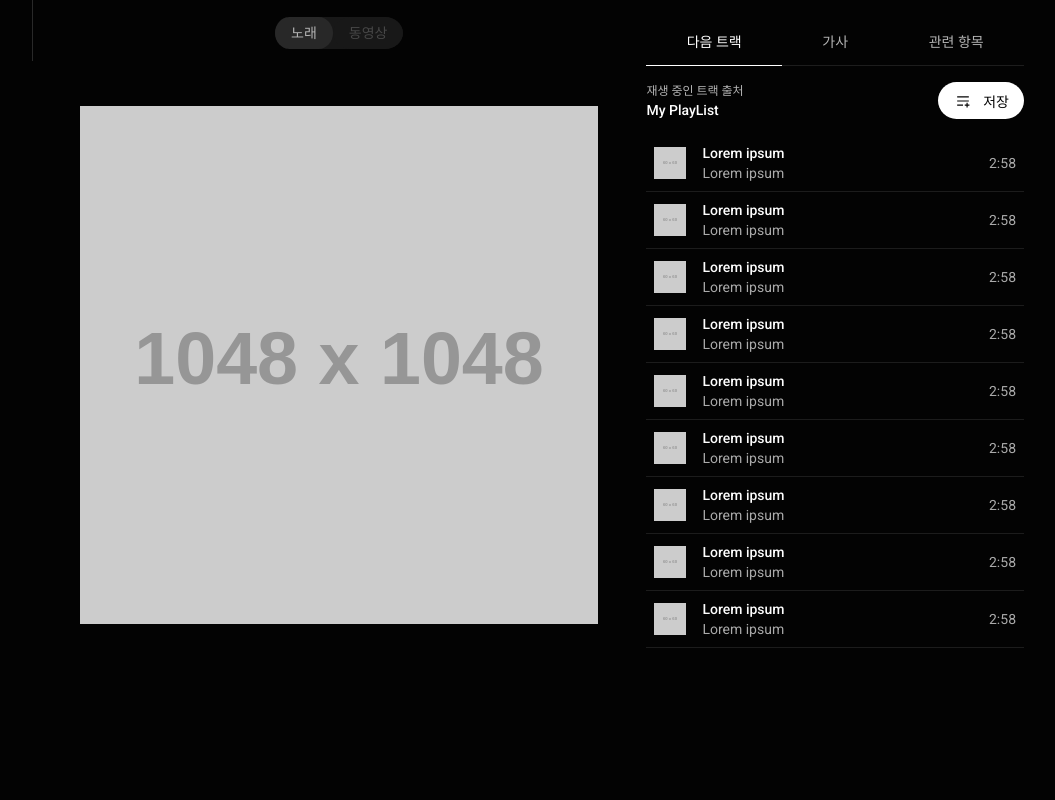
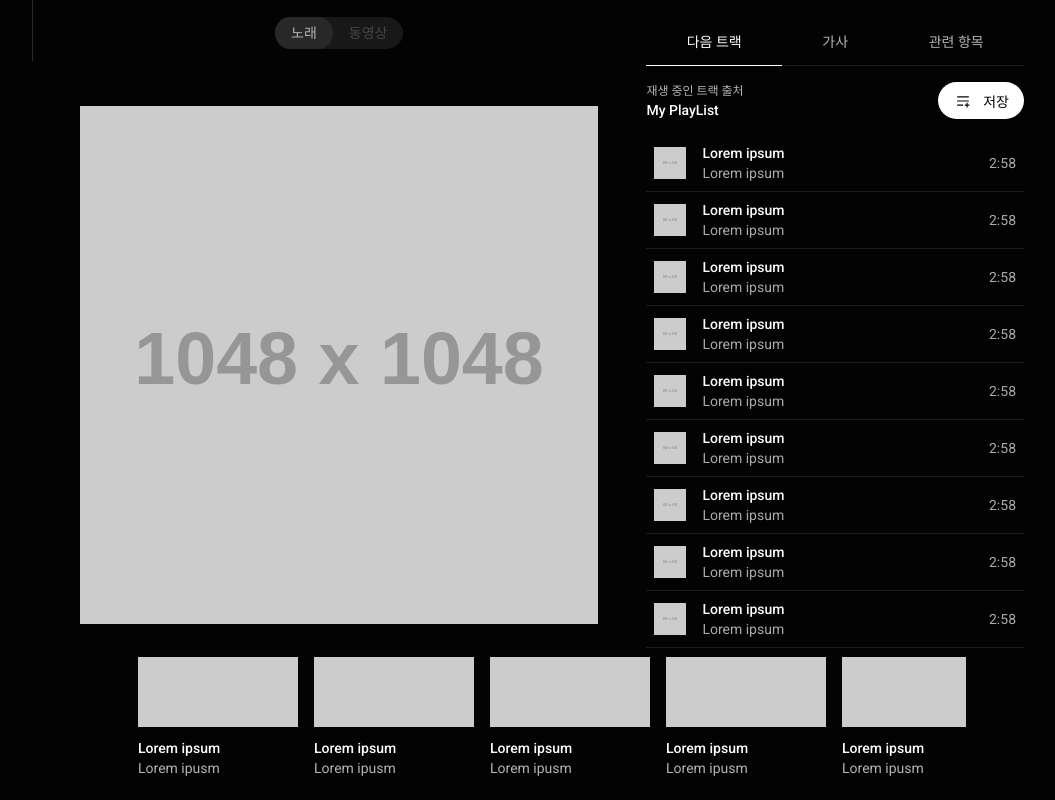
Before and after one commit to optshj/Youtube_Music, a React (Create React App) app: page / in a window 1280 px wide. Shown: the part 871-1671 px from the top of the page, without its empty margins (208-1263 px from the left). Before the commit the page ends 1065 px from the top, so only its background shows below. Built offline with nearby package versions, Linux system fonts and the light colour scheme.

Commit message:
[Feat] Content 개수 증가

```diff
--- a/src/components/main/Main.tsx
+++ b/src/components/main/Main.tsx
@@ -22,6 +22,8 @@ function Main(){
             <Content></Content>
             <Content></Content>
             <Content></Content>
+            <Content></Content>
+            <Content></Content>
         </Wrapper>
     )
 }
```
